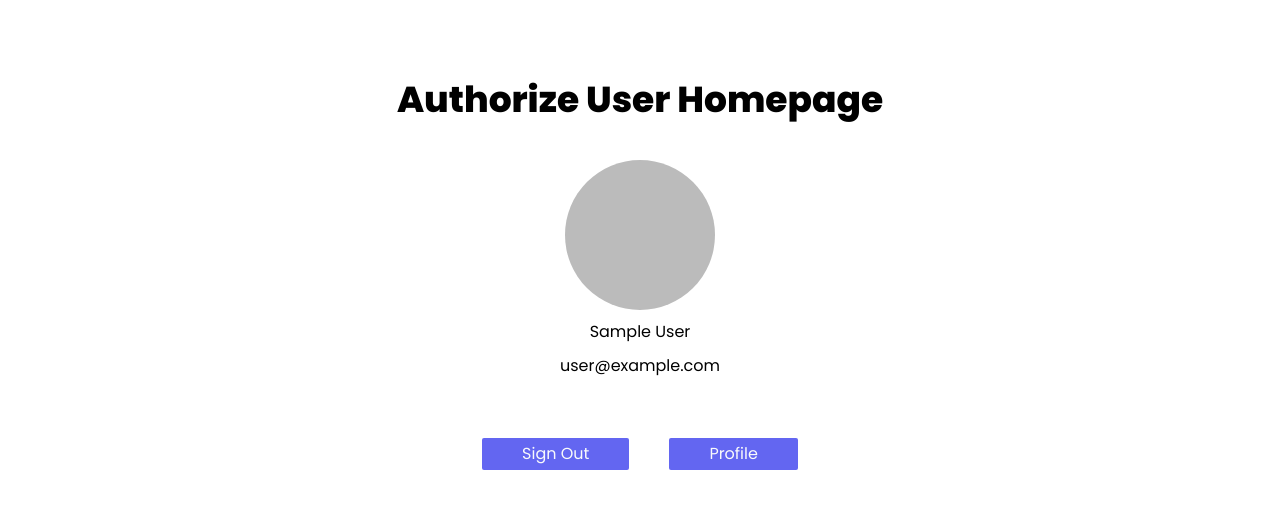
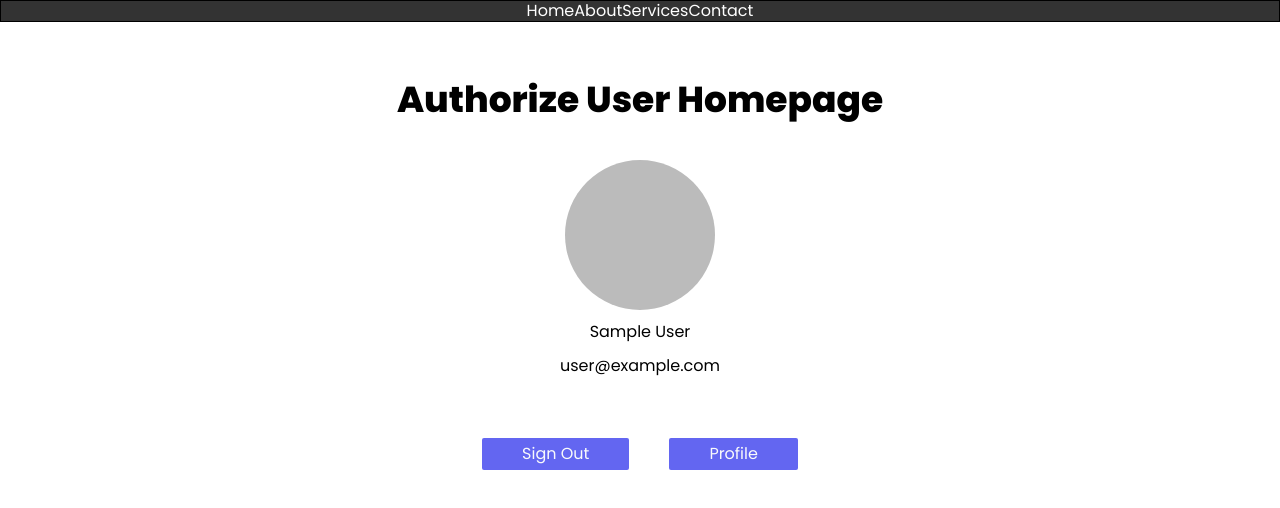
Before and after one commit to ayhandasyuvarlar/nextjs-authprocess-authapp-, a Next.js app: page / in a window 1280 px wide. Shown: the top 508 px of the page. Built offline with nearby package versions, Linux system fonts and the light colour scheme; no server answers; sample sign-in values are in the browser's storage.

Commit message:
github login

```diff
--- /dev/null
+++ b/components/Navbar.js
@@ -0,0 +1,39 @@
+import React, { useState, useEffect } from "react";
+import { useSpring, animated } from "react-spring";
+
+const Navbar = () => {
+  const [isHidden, setIsHidden] = useState(false);
+  const [scrollY, setScrollY] = useState(0);
+
+  const animationProps = useSpring({
+    opacity: isHidden ? 0 : 1,
+  });
+
+  useEffect(() => {
+    const handleScroll = () => {
+      setScrollY(window.scrollY);
+      if (scrollY > 100 && scrollY < 400) {
+        setIsHidden(true);
+      } else {
+        setIsHidden(false);
+      }
+    };
+    window.addEventListener("scroll", handleScroll);
+    return () => {
+      window.removeEventListener("scroll", handleScroll);
+    };
+  }, [scrollY]);
+
+  return (
+    <animated.div style={animationProps} className="navbar">
+      <nav>
+        <a href="#home">Home</a>
+        <a href="#about">About</a>
+        <a href="#services">Services</a>
+        <a href="#contact">Contact</a>
+      </nav>
+    </animated.div>
+  );
+};
+
+export default Navbar;
--- a/package.json
+++ b/package.json
@@ -12,11 +12,15 @@
     "@next/font": "13.1.4",
     "eslint": "8.32.0",
     "eslint-config-next": "13.1.4",
+    "marked": "^4.2.12",
     "next": "13.1.4",
     "next-auth": "^4.18.9",
+    "primjs": "^0.6.5",
+    "prismjs": "^1.29.0",
     "react": "18.2.0",
     "react-dom": "18.2.0",
-    "react-icons": "^4.7.1"
+    "react-icons": "^4.7.1",
+    "react-spring": "^9.6.1"
   },
   "devDependencies": {
     "autoprefixer": "^10.4.13",
--- a/pages/_app.js
+++ b/pages/_app.js
@@ -1,6 +1,7 @@
 import "@/styles/globals.css";
 import { useEffect, useState } from "react";
 import { SessionProvider } from "next-auth/react";
+import Navbar from "@/components/Navbar";
 export default function App({
   Component,
   pageProps: { session, ...pageProps },
@@ -18,6 +19,7 @@ export default function App({
     return (
       <>
         <SessionProvider session={session}>
+          {session ? <Navbar /> : ""}
           <Component {...pageProps} />
         </SessionProvider>
       </>
--- a/pages/index.js
+++ b/pages/index.js
@@ -38,7 +38,10 @@ function Gest() {
 function User({ session, signOut }) {
   console.log(session);
   return (
-    <main className="container mx-auto text-center py-20 flex flex-col gap-10">
+    <main
+      className="container mx-auto text-center py-20 flex flex-col gap-10"
+      style={{ height: "1500px" }}
+    >
       <h3 className="text-4xl font-bold">Authorize User Homepage</h3>
       <div
         className="details"
--- /dev/null
+++ b/pages/markdown.js
@@ -0,0 +1,12 @@
+import Mark from '@/components/Mark'
+import React from 'react'
+
+const index = () => {
+  return (
+    <div className='markdown'>
+    <Mark/>
+    </div>
+  )
+}
+
+export default index
--- a/styles/globals.css
+++ b/styles/globals.css
@@ -25,3 +25,21 @@ a {
 h1 {
   font-family: "Poppins", sans-serif !important;
 }
+.navbar {
+  width: 100%;
+  background-color: #333;
+  color: #fff;
+  height: 10px;
+  display: flex;
+  justify-content: space-around;
+  border: 1px solid black;
+  align-items: center;
+  padding: 10px;
+  position: fixed; /* to make it stay on top */
+  top: 0; /* to stick it to the top */
+  z-index: 1; /* to make sure it stays on top */
+}
+
+.navbar a {
+  color: #fff;
+}
```
Also changed, not shown: components/Mark.js (added, +31 -0 lines), 1 other file (tests, documents, lock files or other folders).
